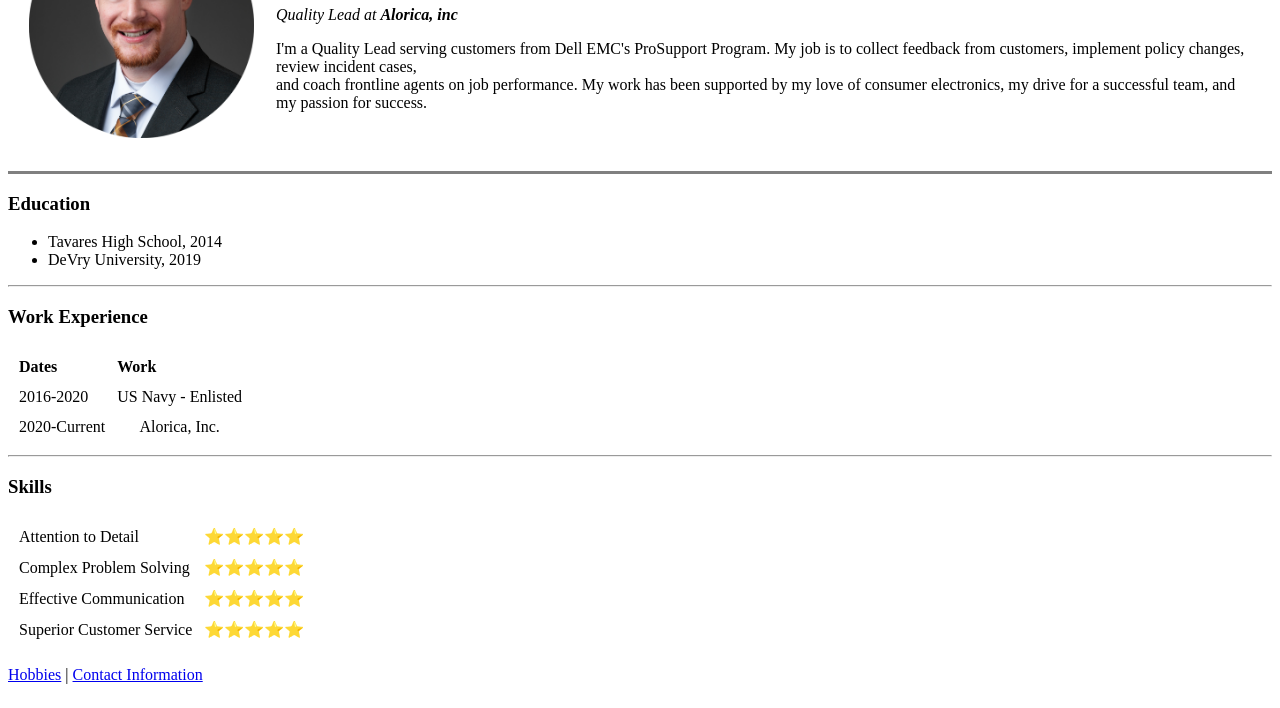
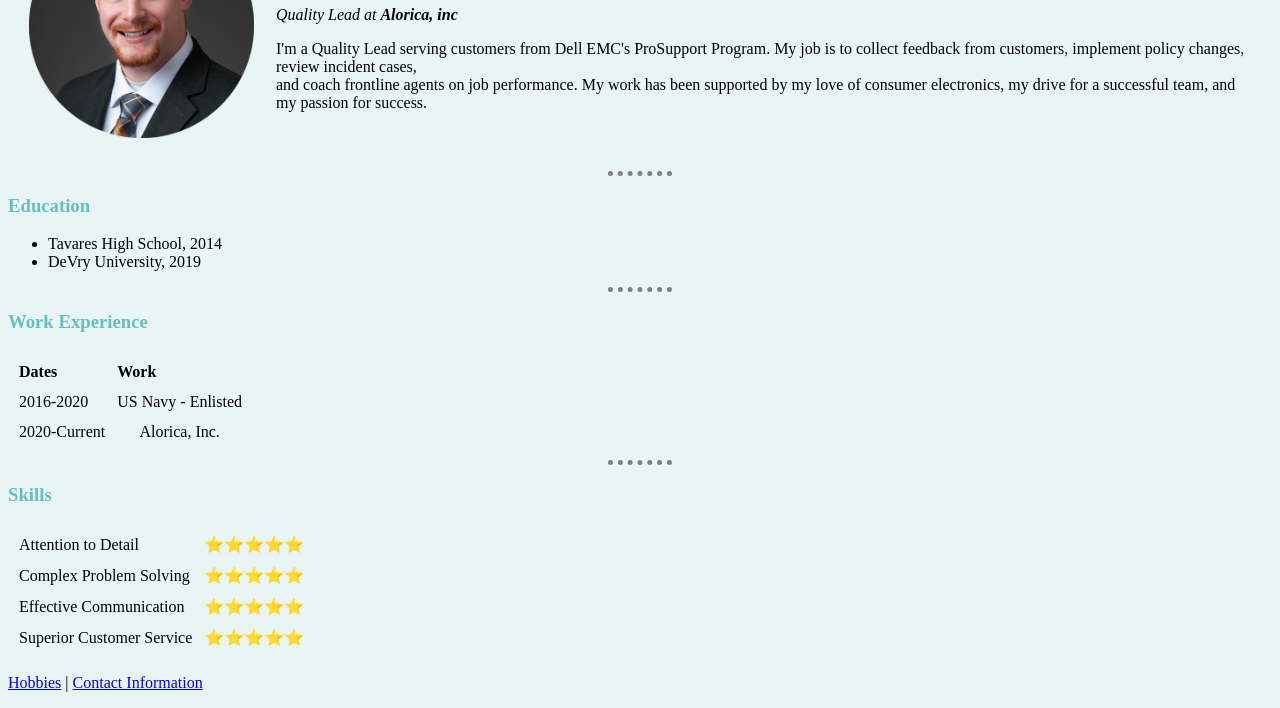
Before and after one commit to coby-sampson/cv, a plain HTML site: page index.html in a window 1280 px wide. Shown: the part 116-824 px from the top of the page. Drawn offline with Linux system fonts and the light colour scheme.

Commit message:
Modified Structure, Added CSS

```diff
--- /dev/null
+++ b/css/styles.css
@@ -0,0 +1,19 @@
+    body {
+        background-color: #E9F5F4;
+    }
+
+    hr {
+        border-color: gray;
+        border-style: none;
+        border-top-style: dotted;
+        border-width: 5px;
+        width: 5%;
+
+    }
+    h1 {
+        color: #66BFBF;
+    }
+
+    h3 {
+        color: #66BFBF;
+    }
--- a/index.html
+++ b/index.html
@@ -1,29 +1,48 @@
 <!DOCTYPE html>
 <html lang="en">
   <head>
-    <meta charset="UTF-8">
-    <title>Coby's Personal Site</title> <!--Coby Sampson's Landing Page-->
+    <meta charset="UTF-8" />
+    <title>Coby's Curriculum vitae</title>
+    <!--Coby Sampson's Landing Page-->
+    <link rel="stylesheet" href="css/styles.css" />
+    <!--CSS Link-->
   </head>
   <body>
     <table cellspacing="20">
       <tr>
-            <td><img src="Coby.Sampson_6536_square.png" alt="picture of coby with a black suit jacket on" height="225"></td>
-            <td><h1>Coby Sampson</h1>
-                <p><em>Quality Lead at <strong>Alorica, inc</strong></em></p>
-                <p>I'm a Quality Lead serving customers from Dell EMC's ProSupport Program. My job is to collect feedback from customers, implement policy changes, review incident cases,<br> and coach frontline agents on job performance. My work has been supported by my love of consumer electronics, my drive for a successful team, and my passion for success.</p></td>
+        <td>
+          <img
+            src="images/Coby.Sampson_6536_square.png"
+            alt="picture of coby with a black suit jacket on"
+            height="225"
+          />
+        </td>
+        <td>
+          <h1>Coby Sampson</h1>
+          <p>
+            <em>Quality Lead at <strong>Alorica, inc</strong></em>
+          </p>
+          <p>
+            I'm a Quality Lead serving customers from Dell EMC's ProSupport
+            Program. My job is to collect feedback from customers, implement
+            policy changes, review incident cases,<br />
+            and coach frontline agents on job performance. My work has been
+            supported by my love of consumer electronics, my drive for a
+            successful team, and my passion for success.
+          </p>
+        </td>
       </tr>
     </table>
 
-    <hr size="3" noshade>
+    <hr />
     <h3><strong>Education</strong></h3>
-    <!--<Maybe use this?
-        hr align="left" width="18.5%">-->
     <ul>
       <li>Tavares High School, 2014</li>
       <li>DeVry University, 2019</li>
     </ul>
-    <hr>
+    <hr />
     <h3>Work Experience</h3>
+
     <table cellspacing="10">
       <thead>
         <td><b>Dates</b></td>
@@ -40,7 +59,8 @@
         </tr>
       </tbody>
     </table>
-    <hr>
+
+    <hr />
     <h3>Skills</h3>
     <table cellspacing="10">
       <tr>
@@ -61,9 +81,12 @@
       </tr>
     </table>
 
-
-
     <p></p>
-    <p><a href="hobbies.html">Hobbies</a> | <a href="contact-me.html"> Contact Information</a></p>
+    <p>
+      <a href="hobbies.html">Hobbies</a> |
+      <a href="contact-me.html"> Contact Information</a>
+    </p>
   </body>
 </html>
+
+<!--Link to Color Palette. https://colorhunt.co/palette/dab88bf3e9ddfdf6ecb7cadb-->
```
Also changed, not shown: contact-me.html (+17 -9 lines), images/Coby.Sampson_6536_square.png (renamed from Coby.Sampson_6536_square.png). Lines whose indentation alone changed are shown as unchanged.
